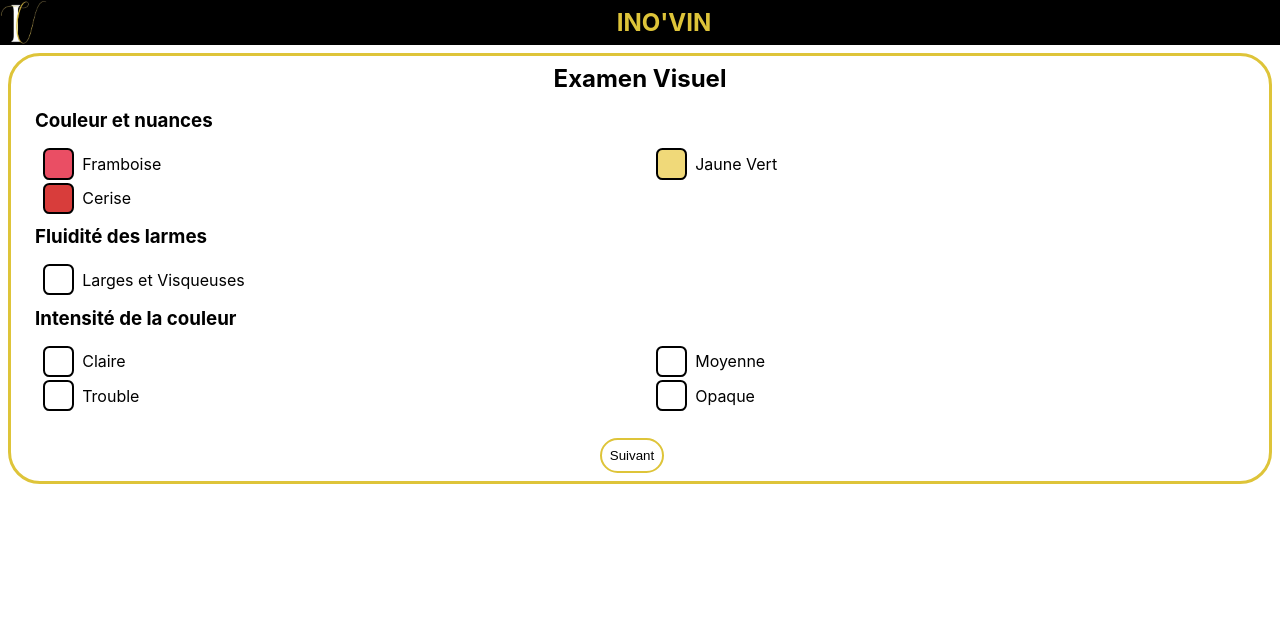
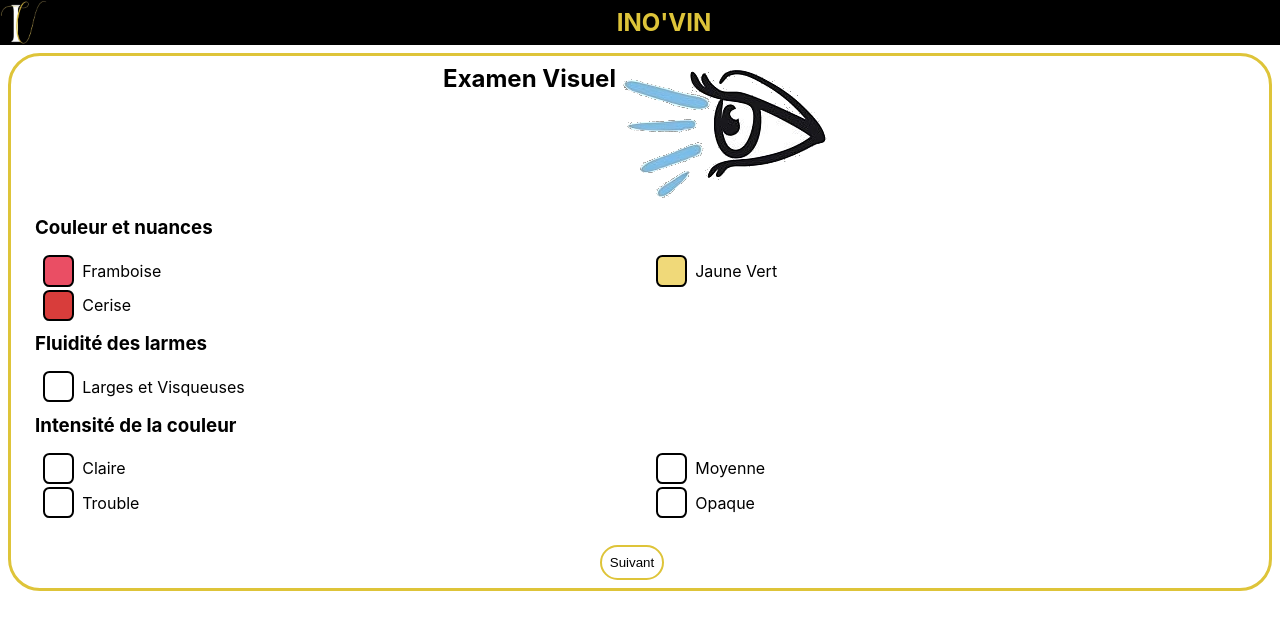
Before and after one commit to WildCodeSchool/2023-02-JS-Reims-project-3-inovin, a React (Vite) app in the folder frontend/: page / in a window 1280 px wide. Shown: the top 630 px of the page. Built offline with nearby package versions, Linux system fonts and the light colour scheme.

Commit message:
Added images to h2 tags in the Questionnaire.jsx component

```diff
--- a/frontend/src/components/Questionnaire.jsx
+++ b/frontend/src/components/Questionnaire.jsx
@@ -1,5 +1,8 @@
 import { useState } from "react";
 import "./Checkbox.css";
+import Visuel from "../Pictures/Vue.png";
+import Olfatif from "../Pictures/Odorat.png";
+import Gustatif from "../Pictures/Gout.png";
 
 export default function Questionnaire() {
   const [formState, setFormState] = useState({
@@ -22,7 +25,10 @@ export default function Questionnaire() {
       <div>
         {currentPart === 1 && (
           <div>
-            <h2>Examen Visuel</h2>
+            <h2>
+              Examen Visuel
+              <img className="QuestionnaireImage" src={Visuel} alt="Oeil" />
+            </h2>
             <h3>Couleur et nuances</h3>
             <div className="DivTest checkbox-1">
               <label className="QuestionnaireChoix">
@@ -130,7 +136,10 @@ export default function Questionnaire() {
       <div>
         {currentPart === 2 && (
           <div>
-            <h2>Examen Olfactif</h2>
+            <h2>
+              Examen Olfactif
+              <img className="QuestionnaireImageNez" src={Olfatif} alt="Nez" />
+            </h2>
             <h3>Intensité des arômes</h3>
             <div className="DivTest checkbox-1">
               <label className="QuestionnaireChoix">
@@ -325,7 +334,10 @@ export default function Questionnaire() {
       <div>
         {currentPart === 3 && (
           <div>
-            <h2>Examen gustatif</h2>
+            <h2>
+              Examen gustatif
+              <img className="QuestionnaireImage" src={Gustatif} alt="Bouche" />
+            </h2>
             <h3>Saveurs</h3>
             <div className="DivTest checkbox-1">
               <label className="QuestionnaireChoix">
```
